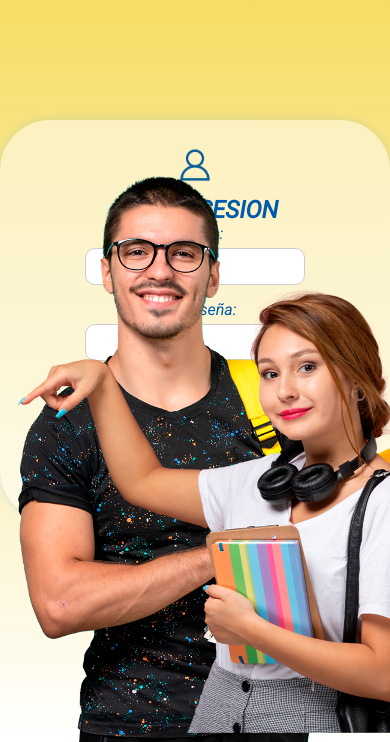
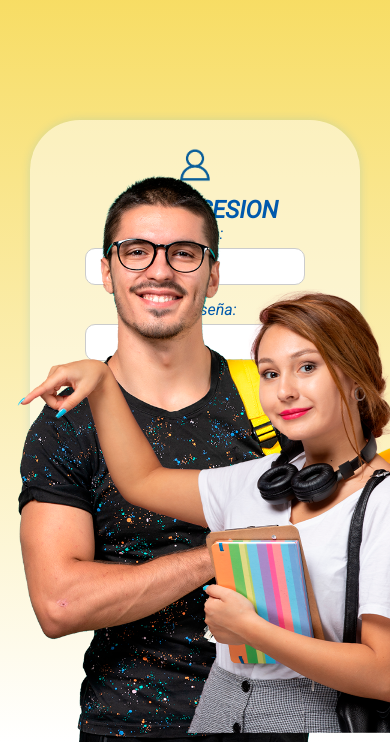
Before and after one commit to Samtiago-Consuegra/ATCUL, a website: page Login.html in a window 390 px wide. Shown: the part 102-844 px from the top of the page. Drawn offline with Linux system fonts and the light colour scheme.

Commit message:
resulta_evalucion

```diff
--- a/Inicio/Stilos.css
+++ b/Inicio/Stilos.css
@@ -301,3 +301,14 @@ label {
     color: #000;
     margin-bottom: 5px;
 }
+
+/*Responsive*/
+@media(max-width:991px) {
+    body {
+        padding: 30px;
+    }
+
+    form {
+        width: 100%;
+    }
+}
--- a/styles.css
+++ b/styles.css
@@ -93,3 +93,14 @@ a {
     padding: 10px 20px;
     cursor: pointer;
 }
+
+/*Responsive*/
+@media(max-width:991px) {
+    body {
+        padding: 30px;
+    }
+
+    form {
+        width: 100%;
+    }
+}
```
Also changed, not shown: Login.html (renamed from index.html).
